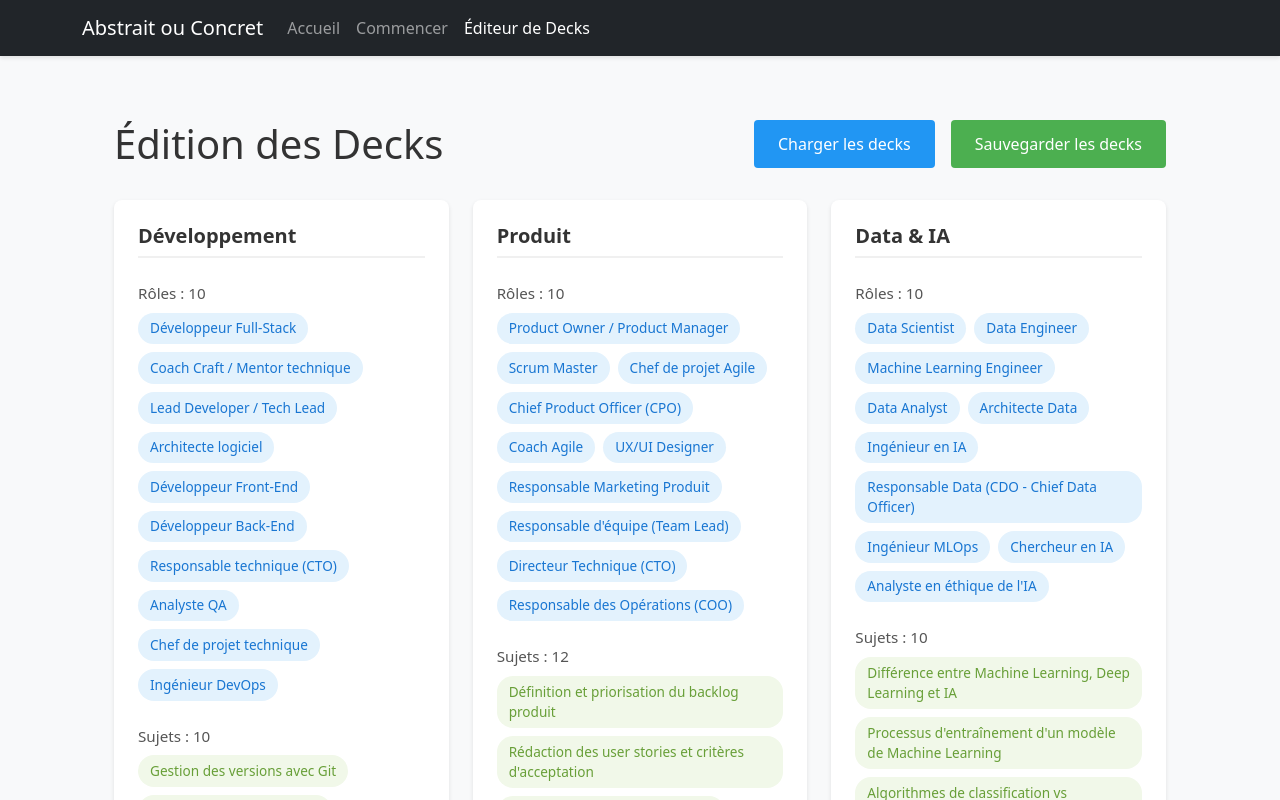
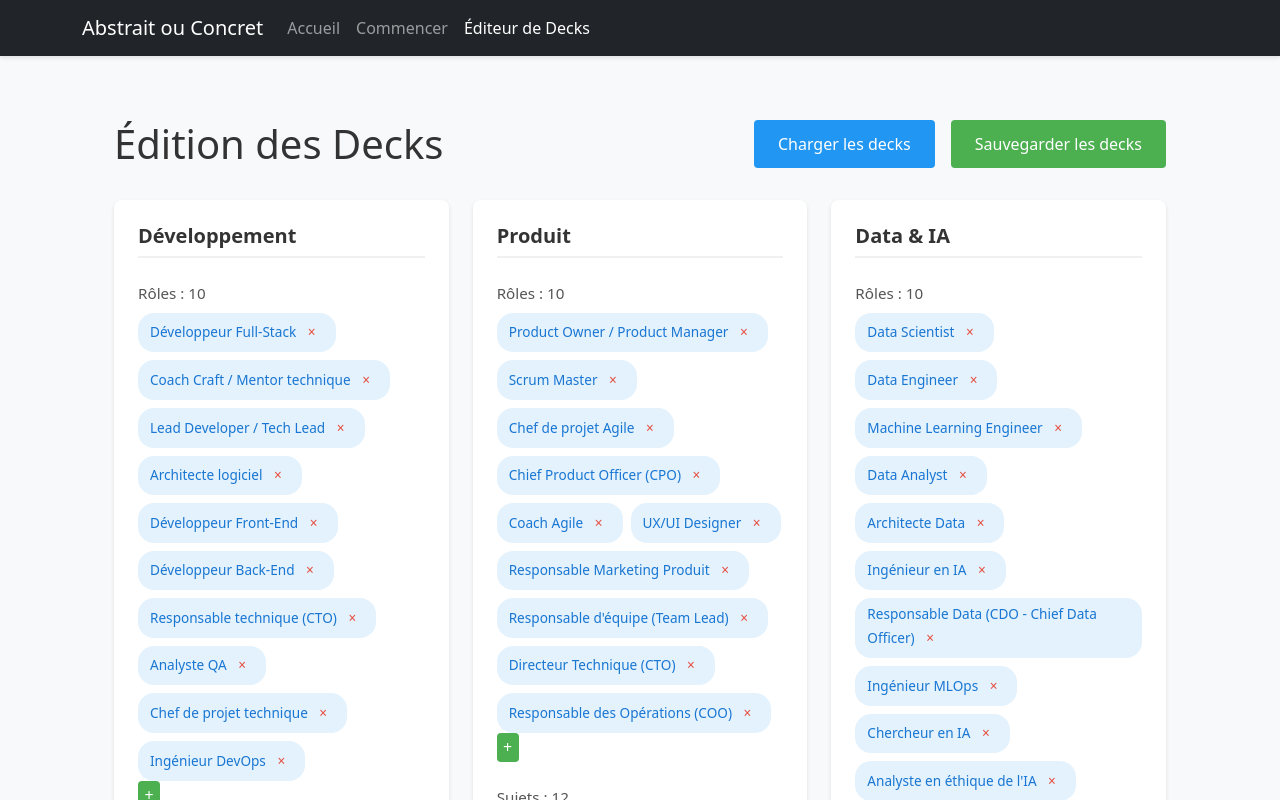
Before and after one commit to loickaczmarek/sg-ab-co-game, an Angular app: page /editor in a window 1280 px wide. Shown: the top 800 px of the page. Built offline with nearby package versions, Linux system fonts and the light colour scheme.

Commit message:
feat: init deck modification

```diff
--- a/src/app/components/deck-editor/deck-editor.component.html
+++ b/src/app/components/deck-editor/deck-editor.component.html
@@ -18,8 +18,11 @@
       <div class="roles-section">
         <p>Rôles : {{ deck.roles.length }}</p>
         <div class="items-container">
-          <span *ngFor="let role of deck.roles">{{ role }}</span>
+          <div *ngFor="let role of deck.roles">
+            <span >{{ role }} <button class="button-delete" (click)="removeRole(deck, role)">×</button></span>
+          </div>
         </div>
+        <button class="button-add" (click)="addRole(deck)">+</button>
       </div>
 
       <div class="subjects-section">
--- a/src/app/components/deck-editor/deck-editor.component.scss
+++ b/src/app/components/deck-editor/deck-editor.component.scss
@@ -110,6 +110,32 @@
             transform: translateY(-1px);
           }
         }
+
+        .button-delete {
+          padding: 0.25rem 0.5rem;
+          background: none;
+          color: #e74c3c;
+          border: none;
+          border-radius: 4px;
+          cursor: pointer;
+
+          &:hover {
+            background: #e3f2fd;
+          }
+        }
+
+        .button-add {
+          padding: 0.15rem 0.4rem;
+          background: #4CAF50;
+          color: white;
+          border: none;
+          border-radius: 4px;
+          cursor: pointer;
+
+          &:hover {
+            background: #45a049;
+          }
+        }
       }
 
       .roles-section {
--- a/src/app/components/deck-editor/deck-editor.component.ts
+++ b/src/app/components/deck-editor/deck-editor.component.ts
@@ -39,6 +39,16 @@ export class DeckEditorComponent implements OnInit {
     this.deckService.getDecks().subscribe(decks => {
       this.decks = decks;
     });
+  }
+
+  removeRole(deck: Deck, role: string) {
+    const currentDeckIndex = this.decks.indexOf(deck)
+    this.decks[currentDeckIndex].roles.splice(deck.roles.indexOf(role), 1);
+  }
+
+  addRole(deck: Deck) {
+    const currentDeckIndex = this.decks.indexOf(deck)
+    this.decks[currentDeckIndex].roles.push('a compléter')
   }
 
   exportDecks() {
@@ -96,4 +106,5 @@ export class DeckEditorComponent implements OnInit {
     };
     reader.readAsText(file);
   }
+
 }
```
